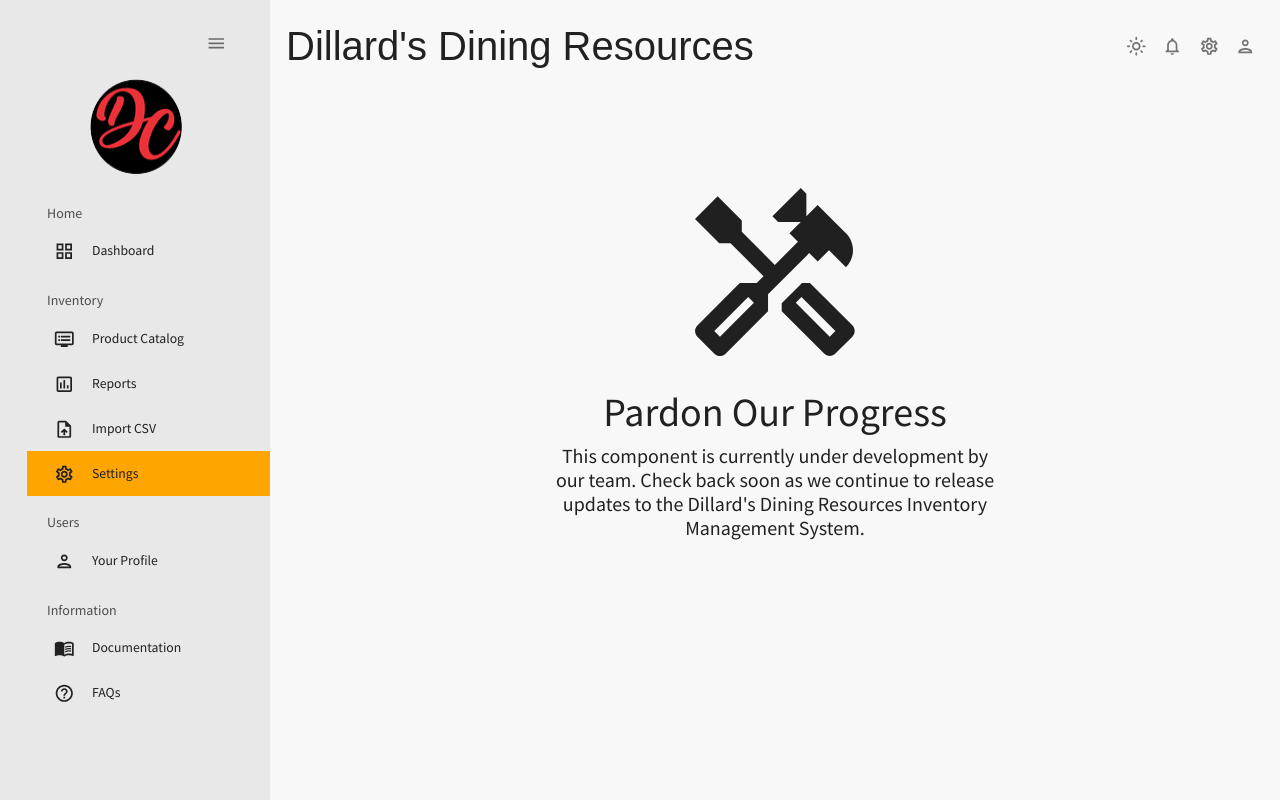
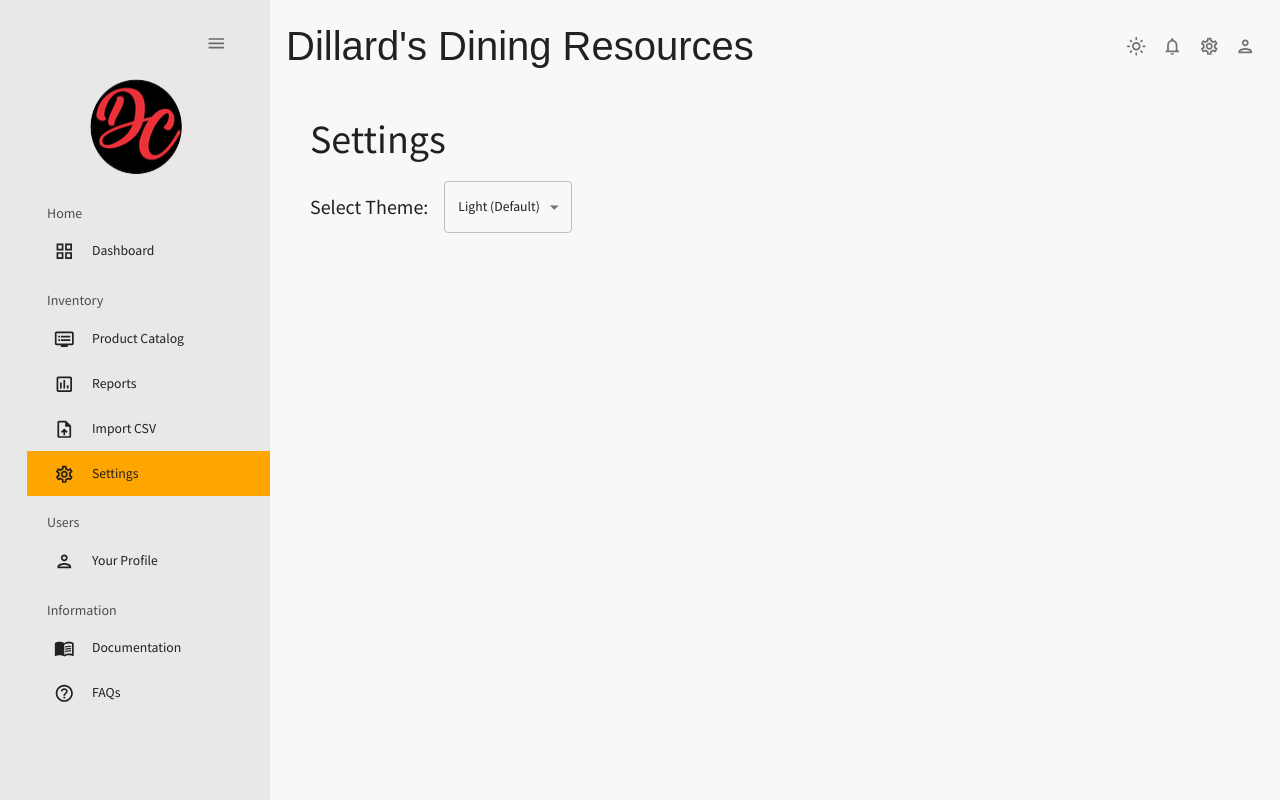
Before and after one commit to todd-buck/CapstoneProject, a React (Create React App) app in the folder DDRInventory-UI/: page / in a window 1280 px wide. Both pictures are taken after a click on the item "Settings". Built offline with nearby package versions, Linux system fonts and the light colour scheme; a web font is replaced by a local one.

Commit message:
Added theme selector framework
changes:
- modified settings.jsx component

```diff
--- a/DDRInventory-UI/src/scenes/dashboard/settings.jsx
+++ b/DDRInventory-UI/src/scenes/dashboard/settings.jsx
@@ -1,9 +1,40 @@
-import UnderConstructionComponent from '../global/underConstruction.jsx'
+import React, { useState } from 'react';
+import { Typography, useTheme } from '@mui/material';
+import { tokens } from "../../theme";
+import { Select, InputLabel, MenuItem } from '@mui/material';
+import { Box } from '../../../node_modules/@mui/material/index';
 
 const SettingsComponent = () => {
 
+    const theme = useTheme();
+    const colors = tokens(theme.palette.mode);
+
+    const [selectedOption, setSelectedOption] = useState('light');
+
+    const handleChange = (event) => {
+        setSelectedOption(event.target.value);
+    };
+
     return (
-        <UnderConstructionComponent />
+        <div>
+            <Typography variant="h1" sx={{p:2}}>
+                Settings
+            </Typography>
+            <Box sx={{ display: 'flex', alignItems: 'center'}}>
+                <Typography variant="h4" sx={{p:2}}>
+                    Select Theme:
+                </Typography>
+                <Select value={selectedOption} onChange={handleChange}>
+                    <MenuItem value="light">Light (Default)</MenuItem>
+                    <MenuItem value="dark">Dark</MenuItem>
+                    <MenuItem value="contrast">Contrast</MenuItem>
+                    <MenuItem value="desert">Desert</MenuItem>
+                    <MenuItem value="flamingo">Flamingo</MenuItem>
+                    <MenuItem value="sea">Sea</MenuItem>
+                    <MenuItem value="daisy">Daisy</MenuItem>
+                </Select>
+            </Box>
+        </div>
     );
 }
 
```
